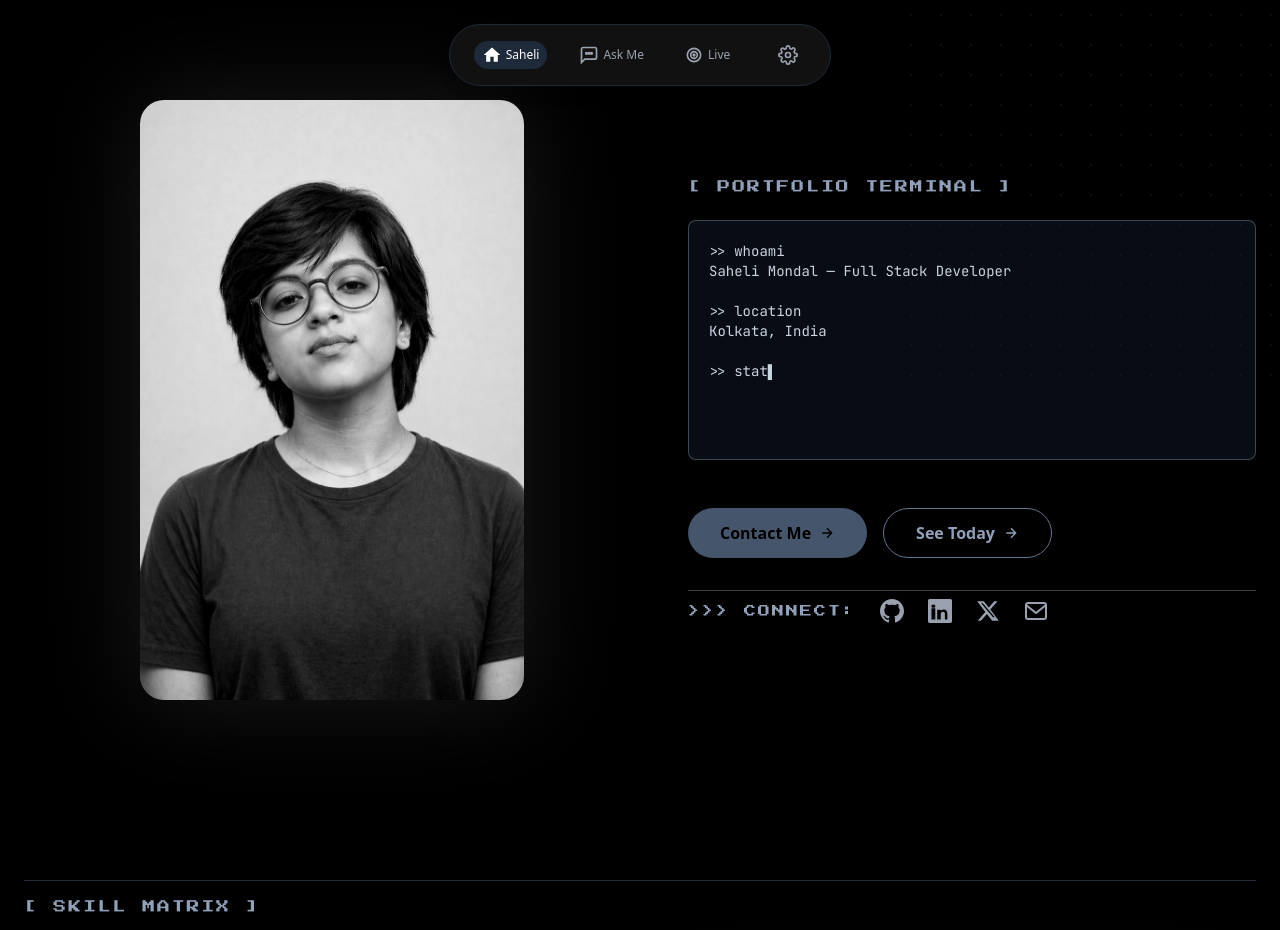
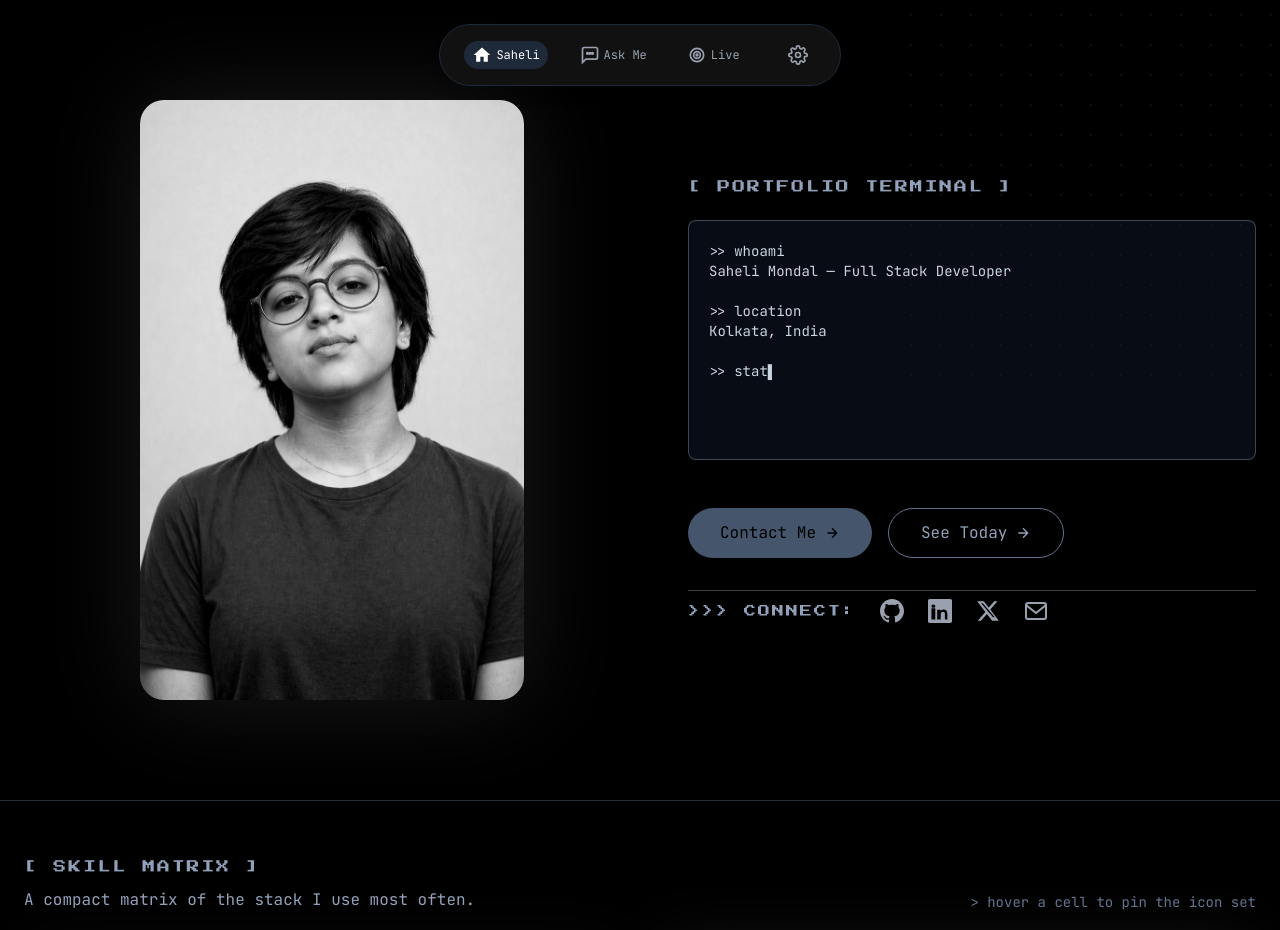
Before and after one commit to Saheli-M01/saheli_mondal_frontend, a Next.js app: page / in a window 1280 px wide. Shown: the top 930 px of the page. Built offline with nearby package versions, Linux system fonts and the light colour scheme.

Commit message:
first commit

```diff
--- a/app/global.css
+++ b/app/global.css
@@ -18,7 +18,8 @@ body {
   letter-spacing: 2px;
 }
 
-.terminal-content {
+.terminal-content,
+.body-content {
   font-family: var(--terminal-font);
 }
 
--- a/components/Navbar.tsx
+++ b/components/Navbar.tsx
@@ -36,7 +36,7 @@ export default function Navbar() {
             <Link
               key={item.href}
               href={item.href}
-              className={`flex items-center gap-1 text-xs transition-all duration-300 px-2 py-1 rounded-full ${isActive ? "text-white bg-gray-800" : "text-gray-400 hover:text-gray-200"}`}
+              className={`flex items-center gap-1 text-xs transition-all duration-300 px-2 py-1 rounded-full body-content ${isActive ? "text-white bg-gray-800" : "text-gray-400 hover:text-gray-200"}`}
             >
               <span>{item.icon}</span>
               <span>{item.name}</span>
--- a/components/home/HomeHero.tsx
+++ b/components/home/HomeHero.tsx
@@ -68,7 +68,7 @@ export default function HomeHero() {
   }, [charIndex, lineIndex]);
 
   return (
-    <section className="min-h-screen bg-black text-white relative overflow-hidden pt-25">
+    <section className="min-h-screen bg-black text-white relative overflow-hidden py-25 ">
       <div
         className="absolute top-0 right-0 w-96 h-96 opacity-10 pointer-events-none"
         style={{
@@ -101,13 +101,13 @@ export default function HomeHero() {
             <span className="cursor-blink">▌</span>
           </div>
 
-          <div className="flex gap-4 pt-4">
+          <div className="flex gap-4 pt-4 body-content">
             <button
               type="button"
               onClick={() => {
                 window.location.href = "mailto:yourmail@gmail.com";
               }}
-              className="font-semibold px-8 py-3 cursor-pointer rounded-full bg-slate-600 text-black sm:text-md hover:bg-slate-500 transition flex items-center gap-2 arcade-border"
+              className=" px-8 py-3 cursor-pointer rounded-full bg-slate-600 text-black sm:text-md hover:bg-slate-500 transition flex items-center gap-2"
             >
               Contact Me
               <ArrowRightIcon className="w-4 h-4" />
@@ -116,7 +116,7 @@ export default function HomeHero() {
             <button
               type="button"
               onClick={() => router.push("/today")}
-              className="px-8 py-3 rounded-full border border-slate-500 text-slate-400 font-semibold sm:text-md hover:bg-slate-900 hover:text-white transition flex items-center gap-2 ar"
+              className="px-8 py-3 rounded-full border border-slate-500 text-slate-400  sm:text-md hover:bg-slate-900 hover:text-white transition flex items-center gap-2 ar"
             >
               See Today
               <ArrowRightIcon className="w-4 h-4" />
--- a/components/home/SkillsSection.tsx
+++ b/components/home/SkillsSection.tsx
@@ -65,8 +65,8 @@ export default function SkillsSection() {
   const icons = skillsMap[activeSkill.label];
 
   return (
-    <section className="bg-black px-6 py-20 text-white">
-      <div className="max-w-7xl mx-auto mb-8 border-t border-slate-700/70 pt-4 flex flex-col gap-3 md:flex-row md:items-end md:justify-between">
+    <section className="bg-black px-6 py-10 text-white border-t border-slate-700/70 max-w-7xl mx-auto">
+      <div className="max-w-7xl mx-auto mb-8  pt-4 flex flex-col gap-3 md:flex-row md:items-end md:justify-between">
         <div>
           <div className="arcade-title text-slate-400 text-[0.6rem] md:text-[0.8rem]">
             [ SKILL MATRIX ]
```
